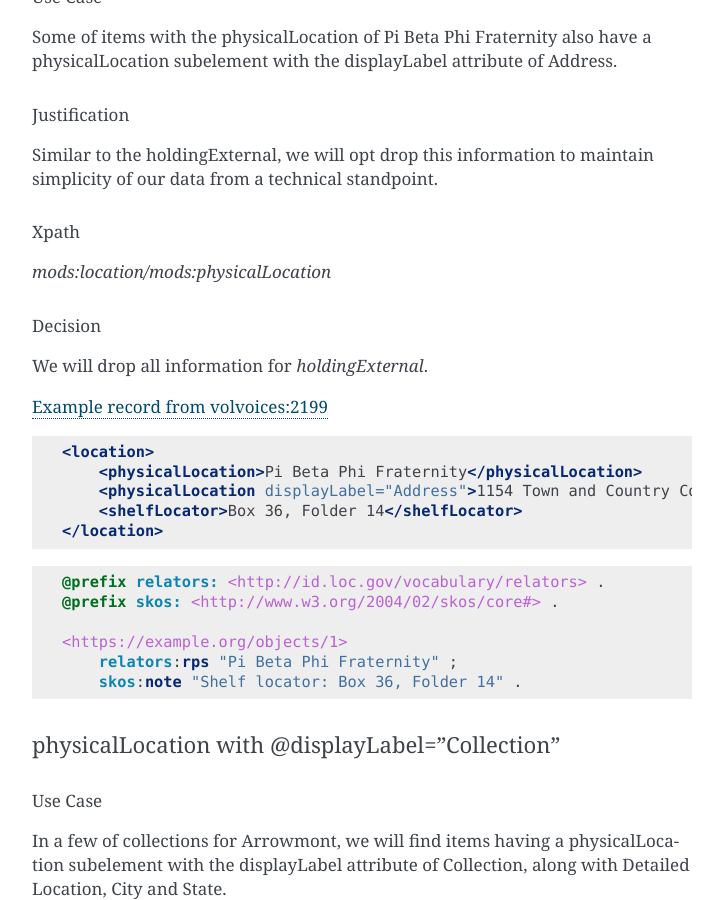
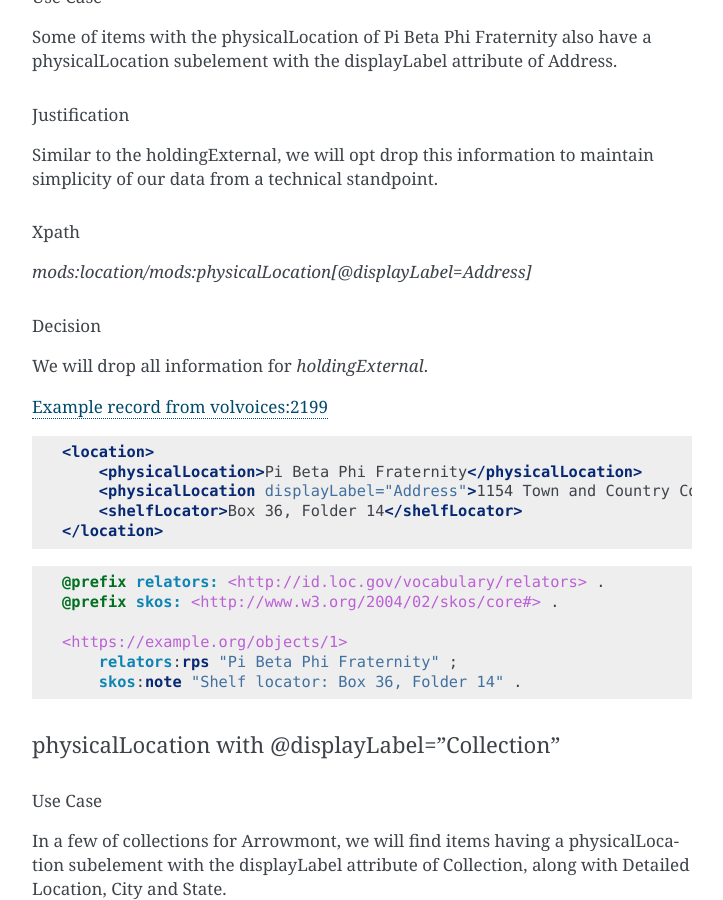
Before and after one commit to UTKcataloging/mods_to_rdf, a Sphinx documentation site: the page built from docs/source/contents/4_draft_mapping.rst, in a window 1280 px wide and 900 px high, scrolled down 41616 px. Shown: the whole window, without its empty margins (388-1111 px from the left). Built offline with Sphinx 7.4.7, drawn with Linux system fonts in a browser that asks for light colours; formulas are drawn with MathJax 3; some of the changed text lies outside the part shown.

Commit message:
Update location mapping xpaths.

```diff
--- a/docs/source/contents/4_draft_mapping.rst
+++ b/docs/source/contents/4_draft_mapping.rst
@@ -1964,7 +1964,7 @@
 Xpath
 ^^^^^
 
-`mods:location/mods:physicalLocation`
+`mods:location/mods:physicalLocation[@displayLabel=Address]`
 
 Decision
 ^^^^^^^^
```
Also changed, not shown: other parts of docs/source/contents/4_draft_mapping.rst (+1 -1 lines).
